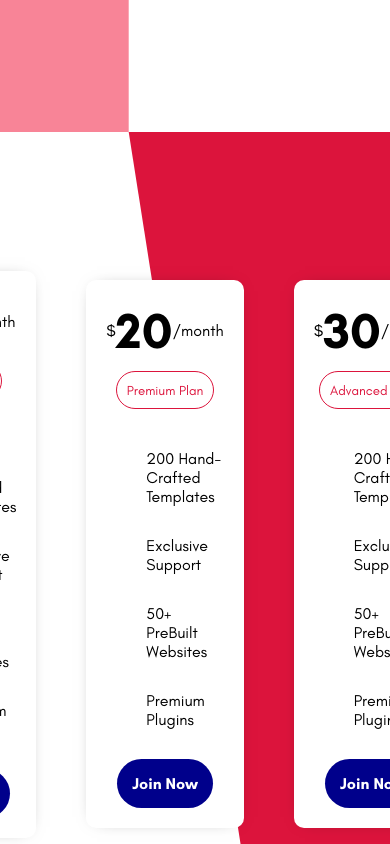
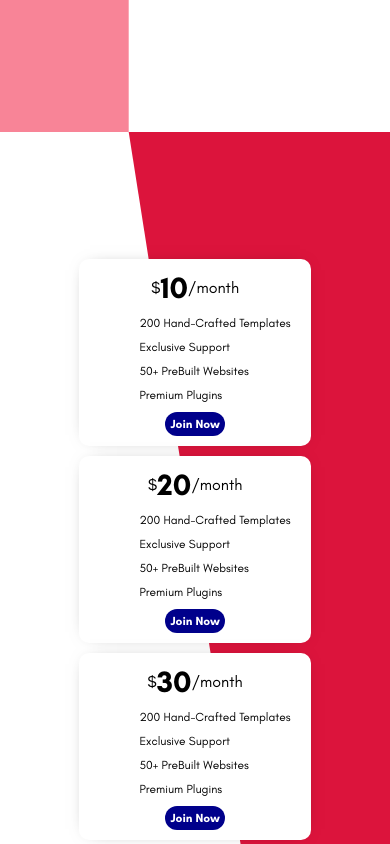
Before and after one commit to Tiago-devop/react-agency-app, a React (Create React App) app: page / in a window 390 px wide. Shown: the part 2400-3244 px from the top of the page. Built offline with nearby package versions, Linux system fonts and the light colour scheme.

Commit message:
add responsivity

```diff
--- a/src/components/Price/Price.styles.js
+++ b/src/components/Price/Price.styles.js
@@ -5,4 +5,8 @@ export const Container = styled.div`
   display: flex;
   align-items: center;
   justify-content: center;
+
+  @media only screen and (max-width: 480px) {
+    flex-direction: column;
+  }
 `;
--- a/src/components/PriceCard/PriceCard.styles.js
+++ b/src/components/PriceCard/PriceCard.styles.js
@@ -9,6 +9,12 @@ export const Container = styled.div`
   display: flex;
   flex-direction: column;
   align-items: center;
+
+  @media only screen and (max-width: 480px) {
+    margin-right: 0;
+    margin-bottom: 10px;
+    padding: 10px;
+  }
 `;
 
 export const PriceContainer = styled.div`
@@ -19,6 +25,10 @@ export const PriceContainer = styled.div`
 export const Price = styled.span`
   font-weight: bold;
   font-size: 50px;
+
+  @media only screen and (max-width: 480px) {
+    font-size: 30px;
+  }
 `;
 
 export const Type = styled.button`
@@ -28,6 +38,10 @@ export const Type = styled.button`
   color: crimson;
   background-color: white;
   border-radius: 30px;
+
+  @media only screen and (max-width: 480px) {
+    display: none;
+  }
 `;
 
 export const List = styled.ul`
@@ -36,6 +50,11 @@ export const List = styled.ul`
 
 export const ListItem = styled.li`
   margin: 30px 0;
+
+  @media only screen and (max-width: 480px) {
+    margin: 10px;
+    font-size: 12px;
+  }
 `;
 
 export const Button = styled.button`
@@ -47,4 +66,9 @@ export const Button = styled.button`
   padding: 15px;
   border-radius: 30px;
   cursor: pointer;
+
+  @media only screen and (max-width: 480px) {
+    font-size: 12px;
+    padding: 5px;
+  }
 `;
```
